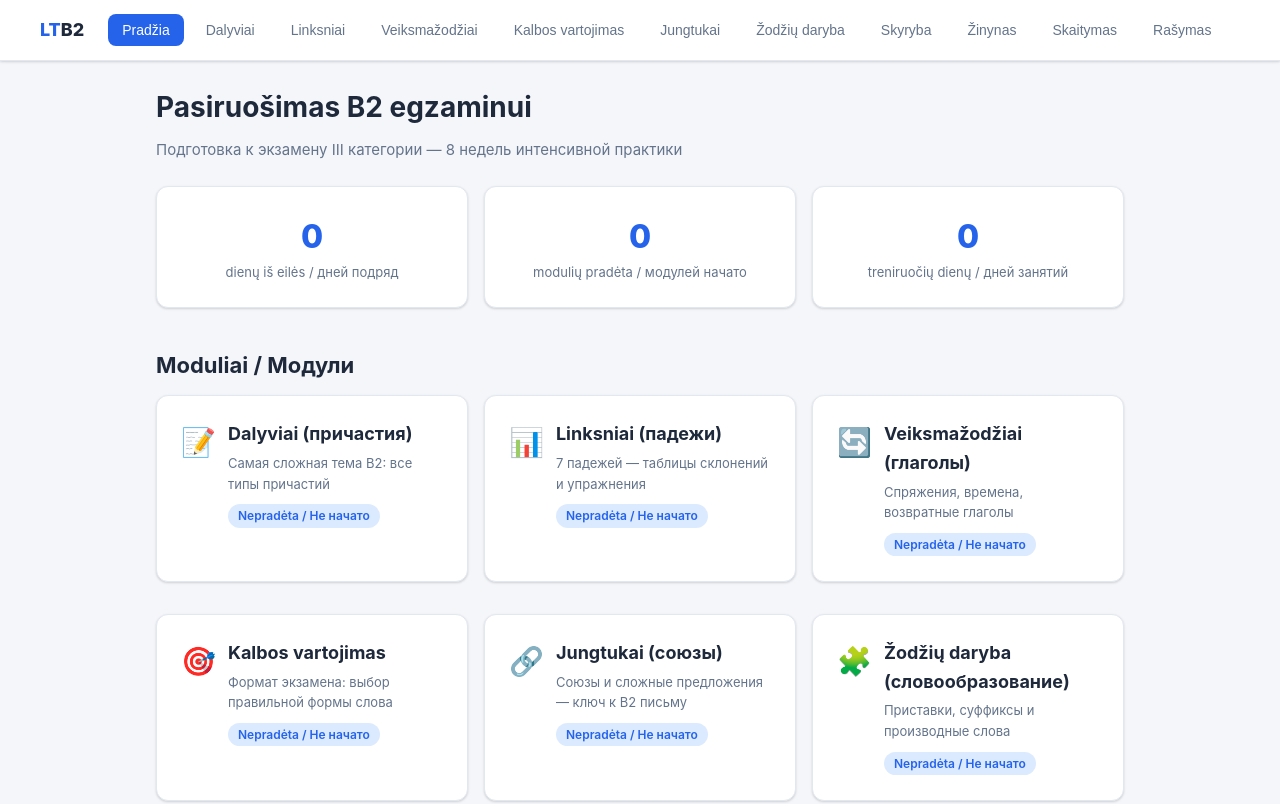
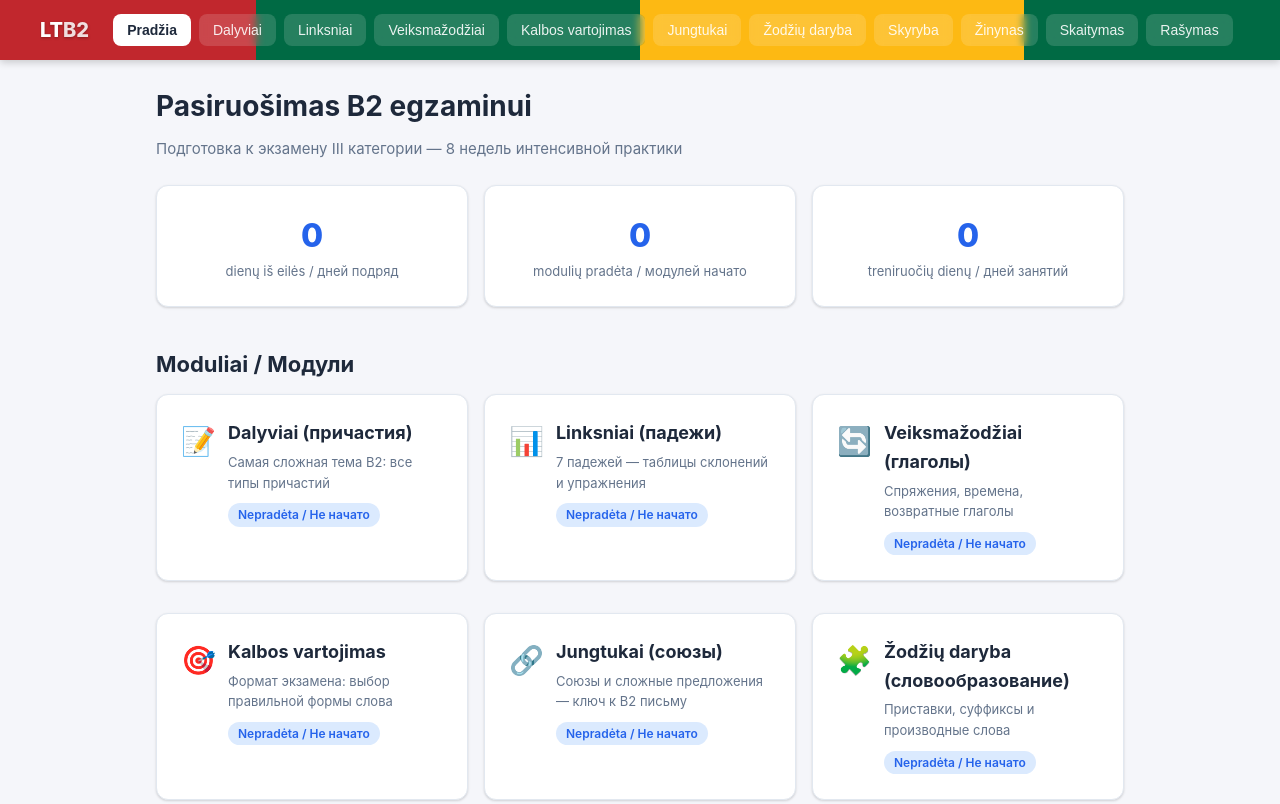
Before and after one commit to vpmanager/LTB2, a plain HTML site: page index.html in a window 1280 px wide. Shown: the top 804 px of the page. Drawn offline with Linux system fonts and the light colour scheme.

Commit message:
Style nav header with Lithuanian flag gradient (yellow-green-red)
Made-with: Cursor

```diff
--- a/index.html
+++ b/index.html
@@ -29,13 +29,13 @@ body { font-family: -apple-system, BlinkMacSystemFont, 'Segoe UI', Roboto, sans-
 .hidden { display:none !important; }
 
 /* NAV */
-nav { background:var(--card); border-bottom:1px solid var(--border); padding:0 24px; position:sticky; top:0; z-index:100; box-shadow:var(--shadow); }
+nav { background:linear-gradient(90deg, #C1272D 0%, #C1272D 20%, #006A44 20%, #006A44 50%, #FDB913 50%, #FDB913 80%, #006A44 80%, #006A44 100%); padding:0 24px; position:sticky; top:0; z-index:100; box-shadow:0 2px 8px rgba(0,0,0,.2); }
 nav .nav-inner { max-width:1200px; margin:0 auto; display:flex; align-items:center; gap:8px; height:60px; overflow-x:auto; }
-nav .logo { font-weight:800; font-size:18px; color:var(--primary); margin-right:16px; white-space:nowrap; cursor:pointer; }
-nav .logo span { color:var(--text); }
-nav button { background:none; border:none; padding:8px 14px; border-radius:8px; cursor:pointer; font-size:14px; color:var(--text-secondary); white-space:nowrap; transition:.15s; font-weight:500; }
-nav button:hover { background:var(--primary-light); color:var(--primary); }
-nav button.active { background:var(--primary); color:#fff; }
+nav .logo { font-weight:800; font-size:20px; color:#fff; margin-right:16px; white-space:nowrap; cursor:pointer; text-shadow:0 1px 3px rgba(0,0,0,.3); }
+nav .logo span { color:rgba(255,255,255,.85); }
+nav button { background:rgba(255,255,255,.15); border:none; padding:8px 14px; border-radius:8px; cursor:pointer; font-size:14px; color:rgba(255,255,255,.9); white-space:nowrap; transition:.15s; font-weight:500; backdrop-filter:blur(4px); }
+nav button:hover { background:rgba(255,255,255,.3); color:#fff; }
+nav button.active { background:#fff; color:#1e293b; font-weight:700; }
 
 /* MAIN */
 main { max-width:1000px; margin:0 auto; padding:24px 16px 80px; }
```
